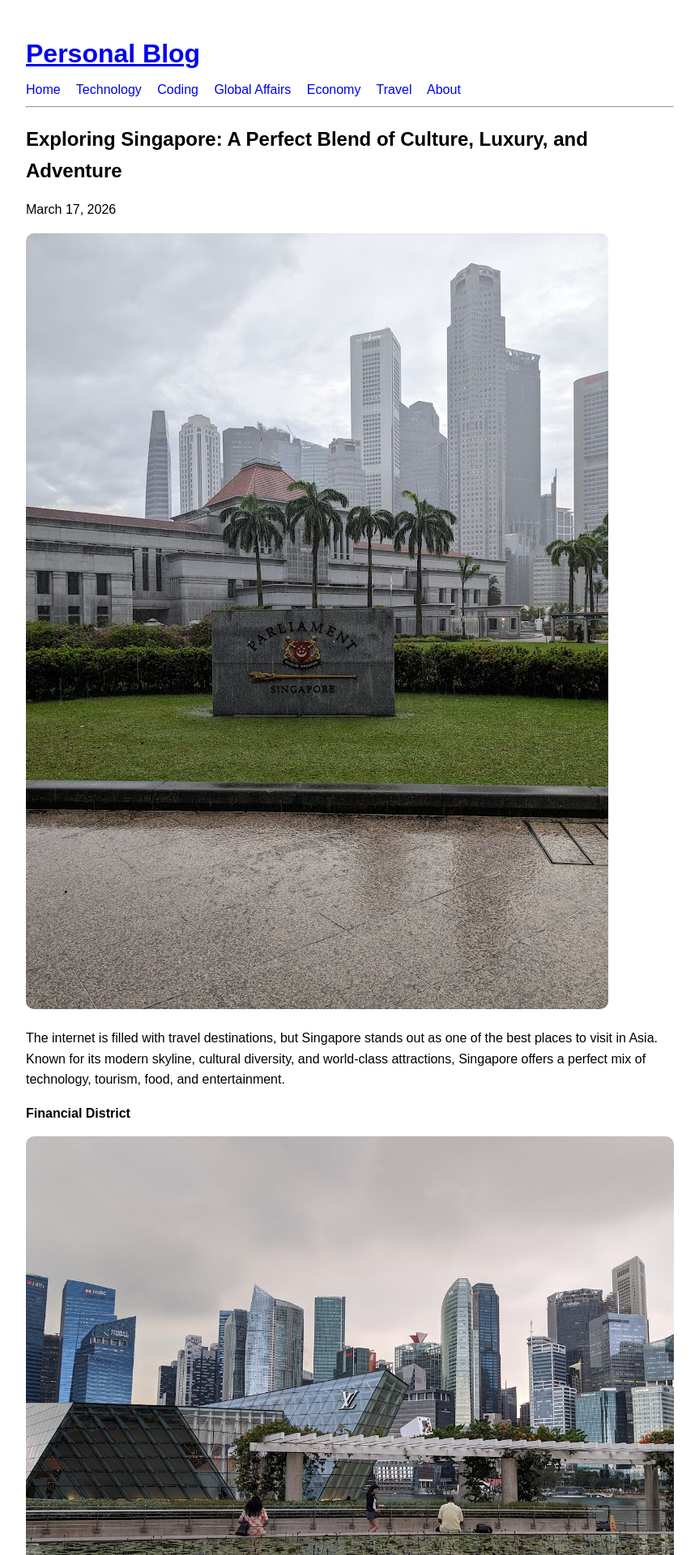
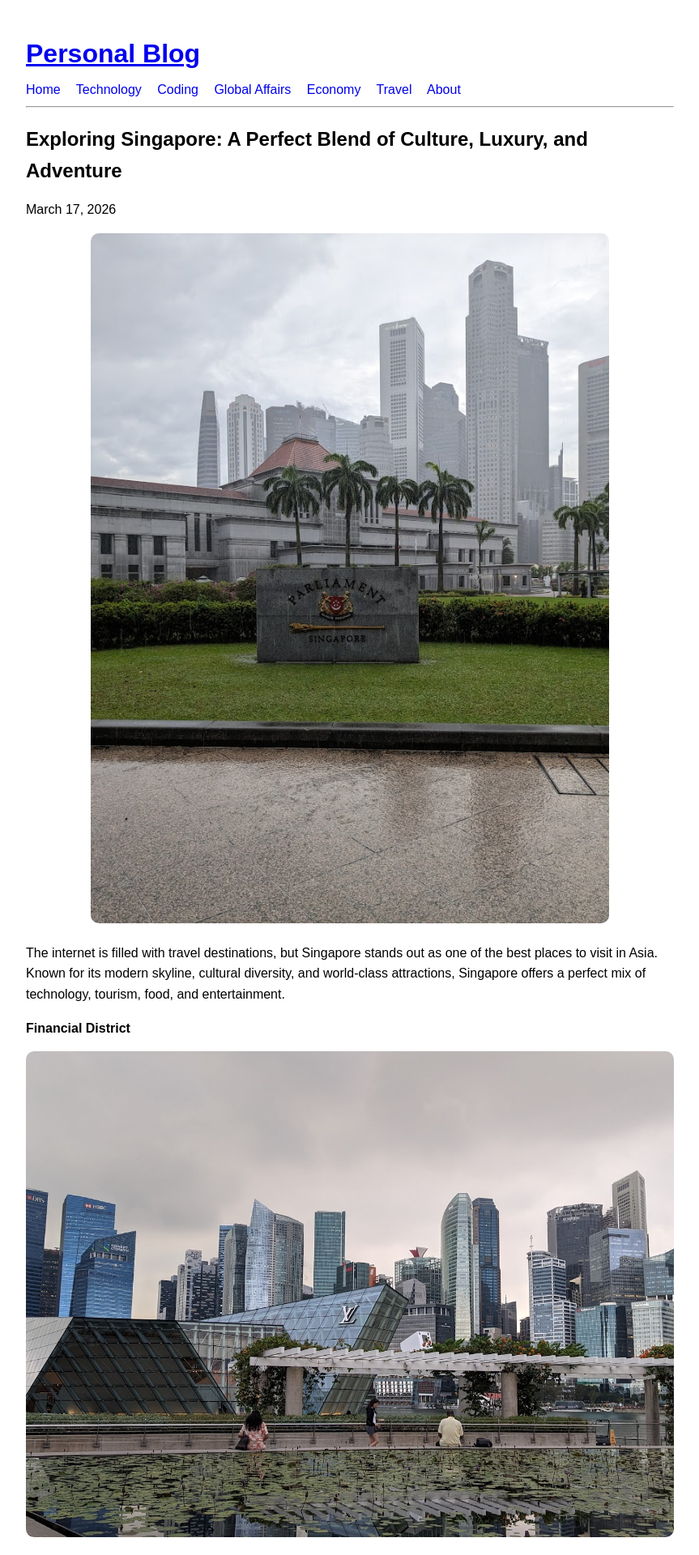
Before and after one commit to shisuiUchiha/shisuiuchiha.github.io, a Jekyll site: the page built from _posts/2026-03-17-Exploring-Singapore-A -Perfect-Blend-of-Culture-Luxury -and-Adventure.md, in a window 1280 px wide. Shown: the top 1920 px of the page at 81% size, without its empty margins (208-1071 px from the left). Built offline with Jekyll 4.4.1, drawn with Linux system fonts in a browser that asks for light colours.

Commit message:
minot change

```diff
--- a/_posts/2026-03-17-Exploring-Singapore-A -Perfect-Blend-of-Culture-Luxury -and-Adventure.md
+++ b/_posts/2026-03-17-Exploring-Singapore-A -Perfect-Blend-of-Culture-Luxury -and-Adventure.md
@@ -6,7 +6,9 @@
         tags: [travel, blog]
 ---
 
-![Parliament](/assets/images/travel/singapore/parliament.jpg)
+<p align="center">
+  <img src="{{ '/assets/images/travel/singapore/parliament.jpg' | relative_url }}" alt="Parliament" width="80%">
+</p>
 
 The internet is filled with travel destinations, but Singapore stands out as one of the best places to visit in Asia. Known for its modern skyline, cultural diversity, and world-class attractions, Singapore offers a perfect mix of technology, tourism, food, and entertainment.
 
```
Also changed, not shown: 1 other file.
